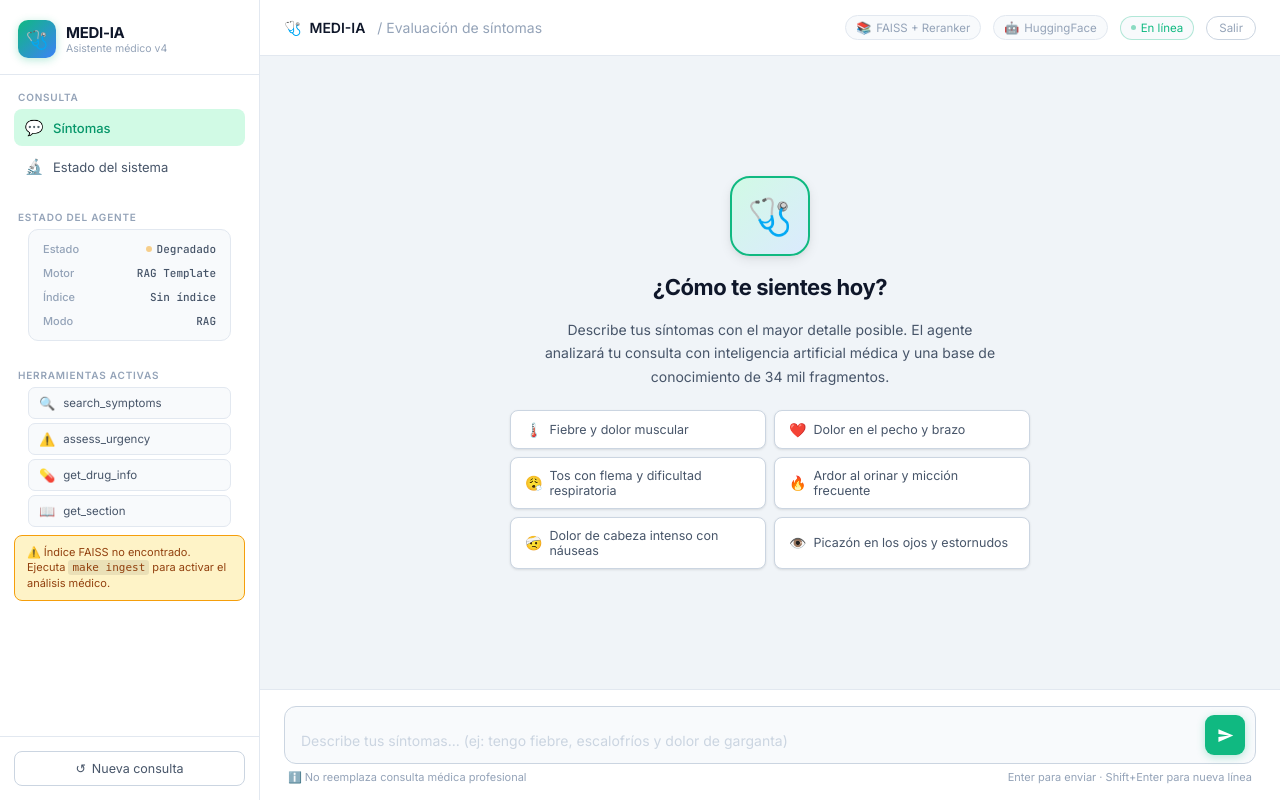
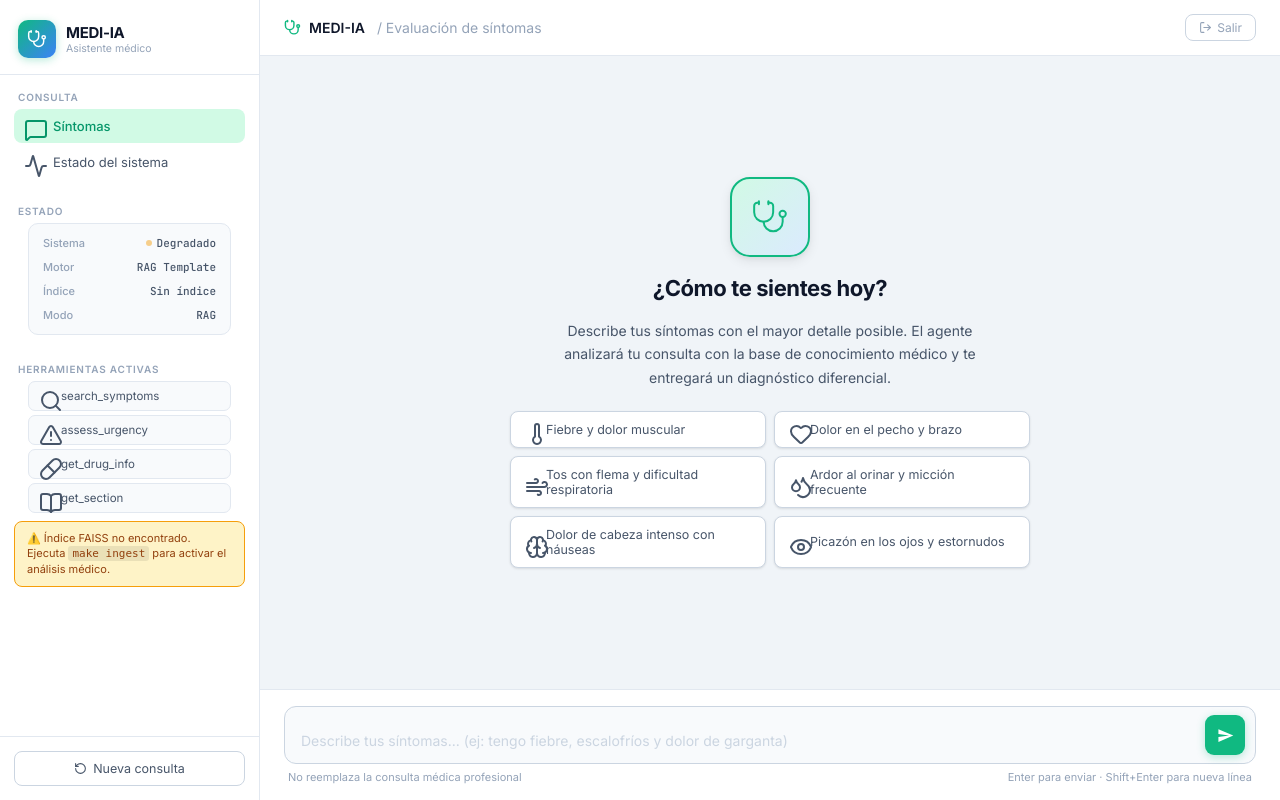
Before and after one commit to Dev-Sot/Differential, a Flask app: page / in a window 1280 px wide. Run offline with Flask 3, Linux system fonts and the light colour scheme.

Commit message:
ui: reemplazar emojis por iconos Lucide, quitar chips tecnicos del topbar
  Lucide icons CDN agregado, createIcons() llamado en cada insercion dinamica
  Emojis removidos de sidebar, topbar, welcome, avatares, cards y emergency bar
  Chips FAISS+Reranker, HuggingFace y En-linea eliminados del topbar
  Severity pill sin emoji -- solo texto de gravedad
  fillEx actualizado para ignorar nodos SVG al extraer texto del chip

```diff
--- a/templates/index.html
+++ b/templates/index.html
@@ -6,6 +6,7 @@
 <title>MEDI-IA — Asistente Médico Inteligente</title>
 <link rel="preconnect" href="https://fonts.googleapis.com">
 <link href="https://fonts.googleapis.com/css2?family=Inter:wght@300;400;500;600;700&family=JetBrains+Mono:wght@400;500&display=swap" rel="stylesheet">
+<script src="https://unpkg.com/lucide@latest/dist/umd/lucide.min.js"></script>
 <style>
   :root {
     --bg: #f0f4f8;
@@ -36,6 +37,13 @@
   }
 
   * { margin: 0; padding: 0; box-sizing: border-box; }
+
+  /* Lucide icons */
+  i[data-lucide] { display: inline-flex; align-items: center; justify-content: center; flex-shrink: 0; }
+  .ico-sm i[data-lucide], .ico-sm { width: 14px; height: 14px; }
+  .ico-md i[data-lucide], .ico-md { width: 16px; height: 16px; }
+  .ico-lg i[data-lucide], .ico-lg { width: 20px; height: 20px; }
+  .ico-xl i[data-lucide], .ico-xl { width: 32px; height: 32px; stroke-width: 1.25; }
 
   body {
     font-family: 'Inter', sans-serif;
@@ -887,28 +895,28 @@
 <!-- ===== SIDEBAR ===== -->
 <aside class="sidebar">
   <div class="sidebar-logo">
-    <div class="logo-icon">🩺</div>
+    <div class="logo-icon"><i data-lucide="stethoscope" style="width:20px;height:20px;color:white;stroke-width:1.75"></i></div>
     <div class="logo-text">
       <strong>MEDI-IA</strong>
-      <span>Asistente médico v4</span>
+      <span>Asistente médico</span>
     </div>
   </div>
 
   <div class="sidebar-section">
     <div class="sidebar-label">Consulta</div>
     <button class="sidebar-btn active">
-      <span class="icon">💬</span> Síntomas
+      <span class="icon ico-md"><i data-lucide="message-square"></i></span> Síntomas
     </button>
     <button class="sidebar-btn" onclick="window.open('/api/health')">
-      <span class="icon">🔬</span> Estado del sistema
+      <span class="icon ico-md"><i data-lucide="activity"></i></span> Estado del sistema
     </button>
   </div>
 
   <div class="sidebar-section">
-    <div class="sidebar-label">Estado del agente</div>
+    <div class="sidebar-label">Estado</div>
     <div class="status-panel">
       <div class="status-row">
-        <span class="status-key">Estado</span>
+        <span class="status-key">Sistema</span>
         <span class="status-val online-dot" id="sidebarEstado"><span class="dot" id="sidebarDot"></span> Activo</span>
       </div>
       <div class="status-row">
@@ -929,16 +937,16 @@
   <div class="sidebar-section" style="margin-top:4px">
     <div class="sidebar-label">Herramientas activas</div>
     <div class="tool-list">
-      <div class="tool-item"><span class="ti">🔍</span> search_symptoms</div>
-      <div class="tool-item"><span class="ti">⚠️</span> assess_urgency</div>
-      <div class="tool-item"><span class="ti">💊</span> get_drug_info</div>
-      <div class="tool-item"><span class="ti">📖</span> get_section</div>
+      <div class="tool-item"><span class="ti ico-sm"><i data-lucide="search"></i></span> search_symptoms</div>
+      <div class="tool-item"><span class="ti ico-sm"><i data-lucide="alert-triangle"></i></span> assess_urgency</div>
+      <div class="tool-item"><span class="ti ico-sm"><i data-lucide="pill"></i></span> get_drug_info</div>
+      <div class="tool-item"><span class="ti ico-sm"><i data-lucide="book-open"></i></span> get_section</div>
     </div>
   </div>
 
   <div class="sidebar-footer">
     <button class="reset-btn" onclick="resetSession()">
-      <span>↺</span> Nueva consulta
+      <i data-lucide="rotate-ccw" style="width:13px;height:13px"></i> Nueva consulta
     </button>
   </div>
 </aside>
@@ -949,18 +957,13 @@
   <!-- Topbar -->
   <div class="topbar">
     <div class="topbar-title">
-      <span>🩺</span>
+      <i data-lucide="stethoscope" style="width:17px;height:17px;color:var(--emerald);stroke-width:2"></i>
       <span>MEDI-IA</span>
       <span class="breadcrumb">&nbsp;/ Evaluación de síntomas</span>
     </div>
     <div class="topbar-meta">
-      <div class="meta-chip"><span class="icon">📚</span> FAISS + Reranker</div>
-      <div class="meta-chip"><span class="icon">🤖</span> HuggingFace</div>
-      <div class="meta-chip" style="color:var(--emerald);border-color:rgba(16,185,129,0.3);">
-        <span class="dot" style="width:5px;height:5px;"></span> En línea
-      </div>
-      <button onclick="doLogout()" style="padding:4px 12px;border:1px solid var(--border-strong);border-radius:20px;background:transparent;color:var(--text-3);font-size:11.5px;font-family:'Inter',sans-serif;cursor:pointer;transition:all 0.15s;" onmouseover="this.style.color='var(--red)';this.style.borderColor='var(--red)'" onmouseout="this.style.color='var(--text-3)';this.style.borderColor='var(--border-strong)'">
-        Salir
+      <button onclick="doLogout()" style="display:flex;align-items:center;gap:5px;padding:5px 13px;border:1px solid var(--border-strong);border-radius:8px;background:transparent;color:var(--text-3);font-size:12px;font-family:'Inter',sans-serif;cursor:pointer;transition:all 0.15s;" onmouseover="this.style.color='var(--red)';this.style.borderColor='var(--red)'" onmouseout="this.style.color='var(--text-3)';this.style.borderColor='var(--border-strong)'">
+        <i data-lucide="log-out" style="width:13px;height:13px"></i> Salir
       </button>
     </div>
   </div>
@@ -968,23 +971,23 @@
   <!-- Chat -->
   <div class="chat-zone" id="chatZone">
     <div class="welcome" id="welcomeState">
-      <div class="welcome-logo">🩺</div>
+      <div class="welcome-logo"><i data-lucide="stethoscope" style="width:38px;height:38px;stroke-width:1.25;color:var(--emerald)"></i></div>
       <h2>¿Cómo te sientes hoy?</h2>
-      <p>Describe tus síntomas con el mayor detalle posible. El agente analizará tu consulta con inteligencia artificial médica y una base de conocimiento de 34 mil fragmentos.</p>
+      <p>Describe tus síntomas con el mayor detalle posible. El agente analizará tu consulta con la base de conocimiento médico y te entregará un diagnóstico diferencial.</p>
       <div class="chips-grid">
-        <button class="ex-chip" onclick="fillEx(this)"><span class="chip-icon">🌡️</span> Fiebre y dolor muscular</button>
-        <button class="ex-chip" onclick="fillEx(this)"><span class="chip-icon">❤️</span> Dolor en el pecho y brazo</button>
-        <button class="ex-chip" onclick="fillEx(this)"><span class="chip-icon">😮‍💨</span> Tos con flema y dificultad respiratoria</button>
-        <button class="ex-chip" onclick="fillEx(this)"><span class="chip-icon">🔥</span> Ardor al orinar y micción frecuente</button>
-        <button class="ex-chip" onclick="fillEx(this)"><span class="chip-icon">🤕</span> Dolor de cabeza intenso con náuseas</button>
-        <button class="ex-chip" onclick="fillEx(this)"><span class="chip-icon">👁️</span> Picazón en los ojos y estornudos</button>
+        <button class="ex-chip" onclick="fillEx(this)"><span class="chip-icon ico-sm"><i data-lucide="thermometer"></i></span> Fiebre y dolor muscular</button>
+        <button class="ex-chip" onclick="fillEx(this)"><span class="chip-icon ico-sm"><i data-lucide="heart"></i></span> Dolor en el pecho y brazo</button>
+        <button class="ex-chip" onclick="fillEx(this)"><span class="chip-icon ico-sm"><i data-lucide="wind"></i></span> Tos con flema y dificultad respiratoria</button>
+        <button class="ex-chip" onclick="fillEx(this)"><span class="chip-icon ico-sm"><i data-lucide="droplets"></i></span> Ardor al orinar y micción frecuente</button>
+        <button class="ex-chip" onclick="fillEx(this)"><span class="chip-icon ico-sm"><i data-lucide="brain"></i></span> Dolor de cabeza intenso con náuseas</button>
+        <button class="ex-chip" onclick="fillEx(this)"><span class="chip-icon ico-sm"><i data-lucide="eye"></i></span> Picazón en los ojos y estornudos</button>
       </div>
     </div>
   </div>
 
   <!-- Emergency bar -->
   <div class="emergency-bar" id="emergencyBar">
-    <span class="em-icon">🚨</span>
+    <span class="em-icon"><i data-lucide="alert-octagon" style="width:22px;height:22px;color:#5b21b6;stroke-width:2"></i></span>
     <div>
       <div class="em-msg">POSIBLE EMERGENCIA MÉDICA DETECTADA</div>
       <div class="em-sub">Llame al 123 (Emergencias Colombia) o diríjase a urgencias de inmediato</div>
@@ -1000,7 +1003,7 @@
       </button>
     </div>
     <div class="input-hint">
-      <span>ℹ️ No reemplaza consulta médica profesional</span>
+      <span>No reemplaza la consulta médica profesional</span>
       <span>Enter para enviar · Shift+Enter para nueva línea</span>
     </div>
   </div>
@@ -1026,7 +1029,10 @@ userInput.addEventListener('keydown', e => {
 });
 
 function fillEx(btn) {
-  userInput.value = btn.querySelector('.chip-icon').nextSibling.textContent.trim();
+  // Obtener solo el texto, ignorando el elemento icon
+  const clone = btn.cloneNode(true);
+  clone.querySelectorAll('.chip-icon, i, svg').forEach(el => el.remove());
+  userInput.value = clone.textContent.trim();
   userInput.focus();
 }
 
@@ -1116,8 +1122,9 @@ async function sendMessage() {
 function addUserMsg(text) {
   const d = document.createElement('div');
   d.className = 'msg user';
-  d.innerHTML = `<div class="av user-av">👤</div><div class="user-bubble">${esc(text)}</div>`;
+  d.innerHTML = `<div class="av user-av"><i data-lucide="user" style="width:16px;height:16px;stroke-width:2;color:var(--blue)"></i></div><div class="user-bubble">${esc(text)}</div>`;
   chatZone.appendChild(d);
+  lucide.createIcons();
   scrollDown();
 }
 
@@ -1127,12 +1134,13 @@ function addTyping() {
   d.id = id;
   d.className = 'typing-row';
   d.innerHTML = `
-    <div class="av ai-av">🤖</div>
+    <div class="av ai-av"><i data-lucide="bot" style="width:16px;height:16px;stroke-width:2;color:var(--emerald)"></i></div>
     <div class="typing-card">
       <div class="td"></div><div class="td"></div><div class="td"></div>
       <span id="${id}_status" style="font-size:11.5px;color:var(--text-3);margin-left:8px;font-family:'JetBrains Mono',monospace;">Analizando síntomas...</span>
     </div>`;
   chatZone.appendChild(d);
+  lucide.createIcons();
   scrollDown();
   return id;
 }
@@ -1148,11 +1156,12 @@ function addStreamCard() {
   d.id = id;
   d.className = 'msg';
   d.innerHTML = `
-    <div class="av ai-av">🤖</div>
+    <div class="av ai-av"><i data-lucide="bot" style="width:16px;height:16px;stroke-width:2;color:var(--emerald)"></i></div>
     <div class="ai-card">
       <div class="card-body" id="${id}_body" style="min-height:48px;white-space:pre-wrap;"></div>
     </div>`;
   chatZone.appendChild(d);
+  lucide.createIcons();
   scrollDown();
   return id;
 }
@@ -1229,11 +1238,11 @@ function addAICard(data) {
   const d = document.createElement('div');
   d.className = 'msg';
   d.innerHTML = `
-    <div class="av ai-av">🤖</div>
+    <div class="av ai-av"><i data-lucide="bot" style="width:16px;height:16px;stroke-width:2;color:var(--emerald)"></i></div>
     <div class="ai-card">
 
       <div class="card-header">
-        <span class="sev-pill ${sev}">${esc(data.gravedad_icon)} ${esc(data.gravedad_label)}</span>
+        <span class="sev-pill ${sev}">${esc(data.gravedad_label)}</span>
         <span class="card-condition">${esc(data.condicion_principal)}</span>
         <div class="confidence">
           <div class="conf-bar"><div class="conf-fill" style="width:${conf}%"></div></div>
@@ -1244,7 +1253,7 @@ function addAICard(data) {
       <div class="card-body">${fmt(data.respuesta)}</div>
 
       <div class="rec-box">
-        <div class="rec-icon">✅</div>
+        <div class="rec-icon"><i data-lucide="check-circle" style="width:15px;height:15px;color:var(--emerald);stroke-width:2"></i></div>
         <div class="rec-content">
           <div class="rec-label">Recomendación</div>
           <div class="rec-text">${esc(data.recomendacion)}</div>
@@ -1252,9 +1261,9 @@ function addAICard(data) {
       </div>
 
       <div class="card-foot">
-        <button class="export-btn" id="${exportBtnId}">⬇ PDF</button>
+        <button class="export-btn" id="${exportBtnId}"><i data-lucide="download" style="width:12px;height:12px"></i> PDF</button>
         ${hasDetails
-          ? `<button class="details-btn" id="${detailsBtnId}">⚙ Detalles del análisis <span class="arrow">▼</span></button>`
+          ? `<button class="details-btn" id="${detailsBtnId}"><i data-lucide="sliders-horizontal" style="width:12px;height:12px"></i> Detalles del análisis <span class="arrow">▼</span></button>`
           : ''}
       </div>
 
@@ -1268,6 +1277,7 @@ function addAICard(data) {
     </div>`;
 
   chatZone.appendChild(d);
+  lucide.createIcons();
   document.getElementById(exportBtnId)?.addEventListener('click', function() { exportPDF(data, this); });
   document.getElementById(detailsBtnId)?.addEventListener('click', function() { toggleDetails(panelId, this); });
   scrollDown();
@@ -1303,8 +1313,9 @@ async function exportPDF(data, btn) {
 function addError(msg) {
   const d = document.createElement('div');
   d.className = 'msg';
-  d.innerHTML = `<div class="av ai-av">🤖</div><div class="error-card">⚠️ ${esc(msg)}</div>`;
+  d.innerHTML = `<div class="av ai-av"><i data-lucide="bot" style="width:16px;height:16px;stroke-width:2;color:var(--emerald)"></i></div><div class="error-card"><i data-lucide="alert-circle" style="width:15px;height:15px;flex-shrink:0"></i> ${esc(msg)}</div>`;
   chatZone.appendChild(d);
+  lucide.createIcons();
   scrollDown();
 }
 
@@ -1324,15 +1335,16 @@ function resetSession() {
     w.id = 'welcomeState';
     w.className = 'welcome';
     w.innerHTML = `
-      <div class="welcome-logo">🩺</div>
+      <div class="welcome-logo"><i data-lucide="stethoscope" style="width:38px;height:38px;stroke-width:1.25;color:var(--emerald)"></i></div>
       <h2>Nueva consulta</h2>
       <p>Sesión reiniciada. Describe tus síntomas para comenzar.</p>
       <div class="chips-grid">
-        <button class="ex-chip" onclick="fillEx(this)"><span class="chip-icon">🌡️</span> Fiebre y dolor muscular</button>
-        <button class="ex-chip" onclick="fillEx(this)"><span class="chip-icon">❤️</span> Dolor en el pecho y brazo</button>
-        <button class="ex-chip" onclick="fillEx(this)"><span class="chip-icon">😮‍💨</span> Tos con flema y dificultad respiratoria</button>
-        <button class="ex-chip" onclick="fillEx(this)"><span class="chip-icon">🔥</span> Ardor al orinar y micción frecuente</button>
+        <button class="ex-chip" onclick="fillEx(this)"><span class="chip-icon ico-sm"><i data-lucide="thermometer"></i></span> Fiebre y dolor muscular</button>
+        <button class="ex-chip" onclick="fillEx(this)"><span class="chip-icon ico-sm"><i data-lucide="heart"></i></span> Dolor en el pecho y brazo</button>
+        <button class="ex-chip" onclick="fillEx(this)"><span class="chip-icon ico-sm"><i data-lucide="wind"></i></span> Tos con flema y dificultad respiratoria</button>
+        <button class="ex-chip" onclick="fillEx(this)"><span class="chip-icon ico-sm"><i data-lucide="droplets"></i></span> Ardor al orinar y micción frecuente</button>
       </div>`;
+    lucide.createIcons();
     chatZone.appendChild(w);
   });
 }
@@ -1409,6 +1421,7 @@ async function loadHealthStatus() {
   }
 }
 
+lucide.createIcons();
 loadHealthStatus();
 </script>
 </body>
```
